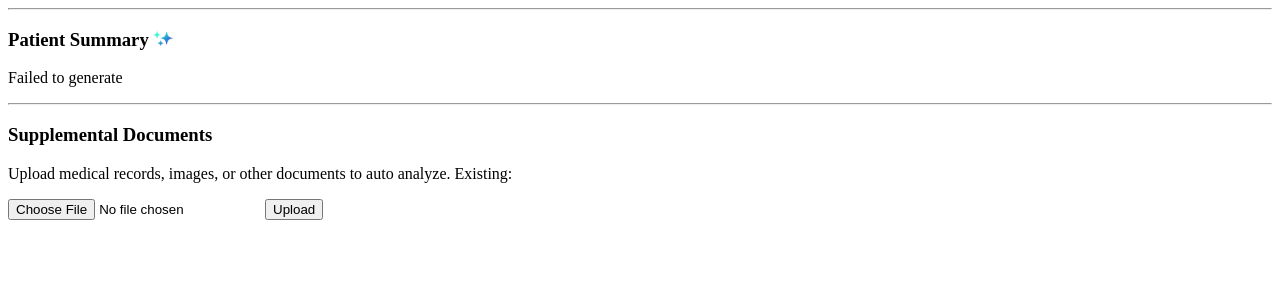
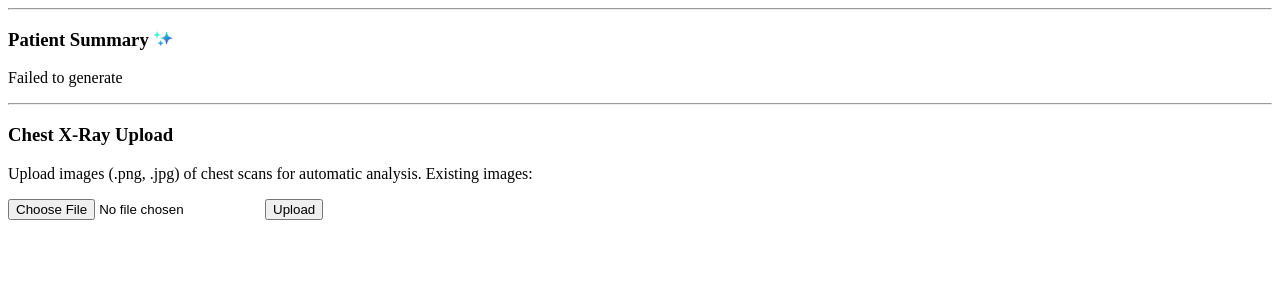
Before and after one commit to Toyakki/ImagEHR, a Flask app: template templates/patient.html in a window 1280 px wide. Shown: the top 300 px of the page. Run offline with Flask 3, Linux system fonts and the light colour scheme; the template is opened without the code that fills it, so the values that code supplies are empty; parts of the project's set-up code (start-up, migrations or seed data) failed here and were passed over.

Commit message:
rename supplemental documents to chest x ray

```diff
--- a/templates/patient.html
+++ b/templates/patient.html
@@ -27,16 +27,16 @@
 	</div>
 	<hr>
 	<div>
-		<h3>Supplemental Documents</h3>
-		<p>Upload medical records, images, or other documents to auto analyze. Existing:</p>
+		<h3>Chest X-Ray Upload</h3>
+		<p>Upload images (.png, .jpg) of chest scans for automatic analysis. Existing images:</p>
 		<ul>
 			{% for file in files %}
 				<li>{{ file.replace(prefix, "").replace(patient_id, "") }}</li>
 			{% endfor %}
 		</ul>
 		<form action="/upload/to/{{ patient_id }}" method="POST" enctype="multipart/form-data">
-			<input name="file" type="file" value="Select file">
-			<input type="submit" value="Upload">
+			<input name="file" type="file" accept=".png, .jpg" value="Select image">
+			<input type="submit" value="Upload" >
 		</form>
 	</div>
 
```
